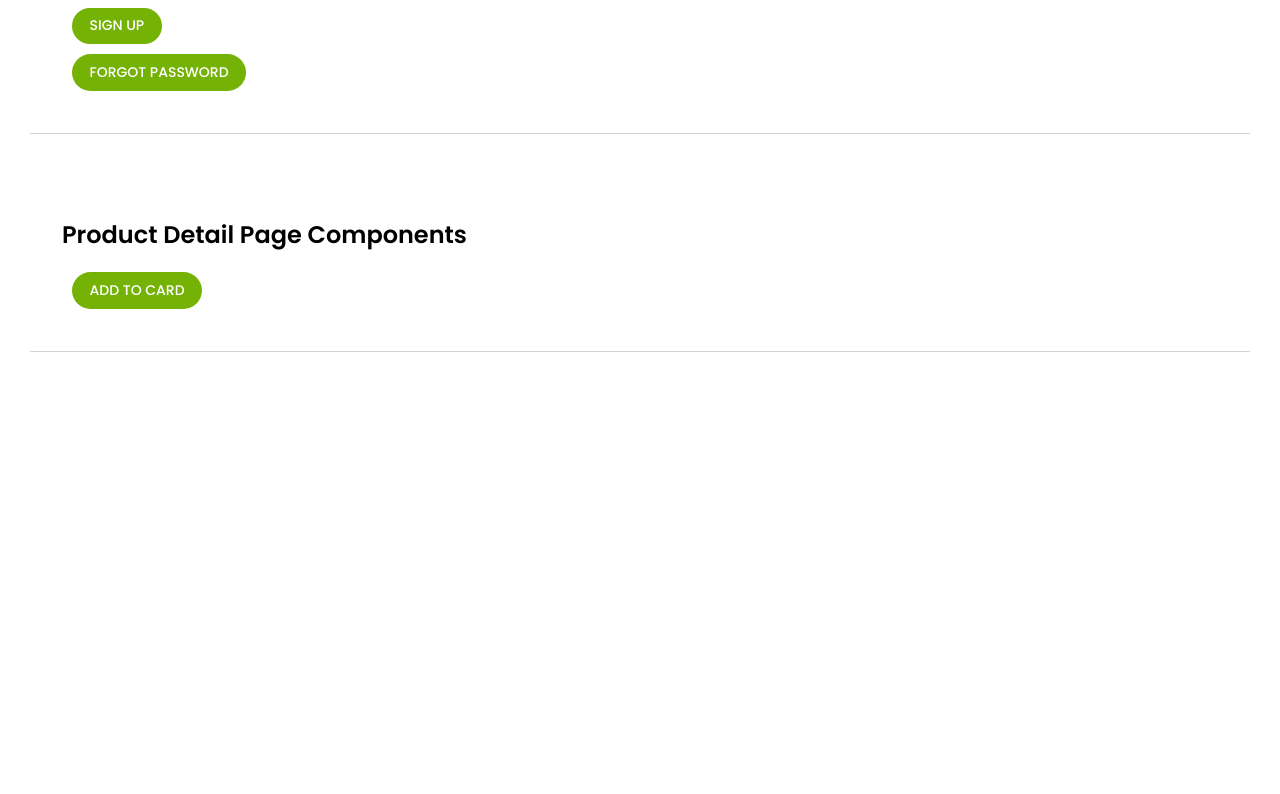
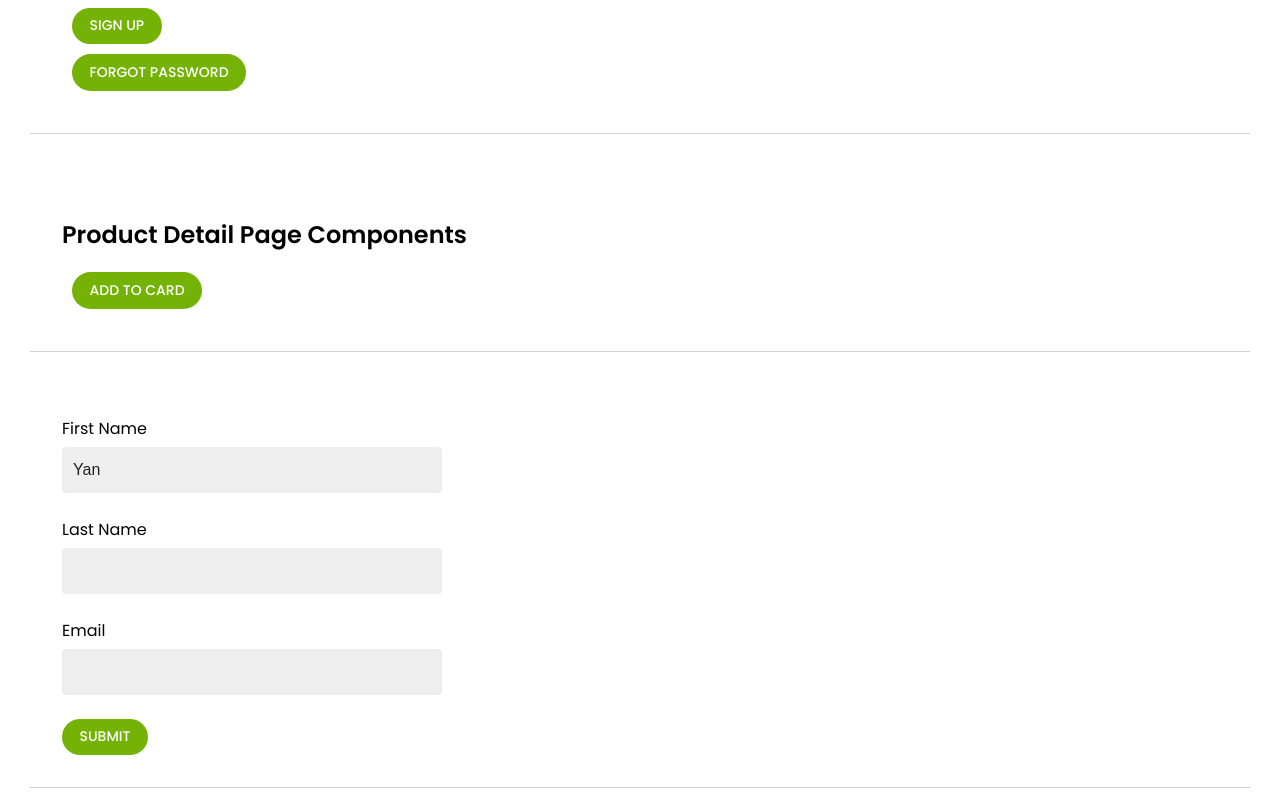
Before and after one commit to yanmoenaing118/react-components, a Next.js app: page / in a window 1280 px wide. Shown: the part 440-1234 px from the top of the page. Before the commit the page ends 824 px from the top, so only its background shows below. Built offline with nearby package versions, Linux system fonts and the light colour scheme.

Commit message:
email and text input with validation

```diff
--- /dev/null
+++ b/components/form/EmailInput.js
@@ -0,0 +1,54 @@
+export default function EmailInput({
+  label,
+  name,
+  validateOptions = {
+    pattern: /^[A-Z0-9._%+-]+@[A-Z0-9.-]+\.[A-Z]{2,4}$/i,
+    required: true,
+  },
+  register,
+  errorMessage,
+}) {
+  return (
+    <div>
+      <label>{label}</label>
+      <input type="text" {...register(name, { ...validateOptions })} />
+      {errorMessage && <span>{errorMessage}</span>}
+
+      <style jsx>{`
+        div {
+          display: flex;
+          flex-direction: column;
+          gap: 6px;
+        }
+
+        div:not(:last-child) {
+          margin-bottom: 24px;
+        }
+
+        input {
+          width: 100%;
+          border: none;
+          border-radius: 4px;
+          background-color: #eeeeee;
+          min-height: 46px;
+          color: #222222;
+          font-size: 16px;
+          border: 1px solid transparent;
+          padding: 0 10px;
+          outline: none;
+        }
+
+        span {
+          font-size: 14px;
+          color: red;
+        }
+
+        input:hover,
+        input:focus,
+        input:active {
+          border-color: ${errorMessage ? "red" : "#75B206"};
+        }
+      `}</style>
+    </div>
+  );
+}
--- /dev/null
+++ b/components/form/TextInput.js
@@ -0,0 +1,52 @@
+export default function TextInput({
+  defaultValue,
+  label,
+  name,
+  validateOptions = { required: true },
+  register,
+  errorMessage,
+}) {
+  return (
+    <div>
+      <label>{label}</label>
+      <input type="text" defaultValue={defaultValue} {...register(name, { ...validateOptions })} />
+      {errorMessage && <span>{errorMessage}</span>}
+
+      <style jsx>{`
+        div {
+          display: flex;
+          flex-direction: column;
+          gap: 6px;
+        }
+
+        div:not(:last-child) {
+          margin-bottom: 24px;
+        }
+
+        input {
+          width: 100%;
+          border: none;
+          border-radius: 4px;
+          background-color: #eeeeee;
+          min-height: 46px;
+          color: #222222;
+          font-size: 16px;
+          border: 1px solid transparent;
+          padding: 0 10px;
+          outline: none;
+        }
+
+        span {
+          font-size: 14px;
+          color: red;
+        }
+
+        input:hover,
+        input:focus,
+        input:active {
+          border-color: ${errorMessage ? "red" : "#75B206"};
+        }
+      `}</style>
+    </div>
+  );
+}
--- /dev/null
+++ b/components/form/index.js
@@ -0,0 +1,12 @@
+export default function Form({ children, onSubmit }) {
+  const handleSubmit = (e) => {
+    e.preventDefault();
+    onSubmit();
+  };
+
+  return (
+    <form onSubmit={handleSubmit}>
+      {children}
+    </form>
+  );
+}
--- a/package.json
+++ b/package.json
@@ -11,7 +11,8 @@
   "dependencies": {
     "next": "12.1.6",
     "react": "18.1.0",
-    "react-dom": "18.1.0"
+    "react-dom": "18.1.0",
+    "react-hook-form": "^7.30.0"
   },
   "devDependencies": {
     "eslint": "8.14.0",
--- a/pages/index.js
+++ b/pages/index.js
@@ -1,7 +1,21 @@
 import Button from "../components/Button";
+import Form from "../components/form";
+import TextInput from "../components/form/TextInput";
+import EmailInput from "../components/form/EmailInput";
 import { ICON_RIGH_ARROW } from "../icons";
+import { useForm } from "react-hook-form";
 
 export default function Home() {
+  const {
+    register,
+    formState: { errors },
+    handleSubmit,
+  } = useForm();
+
+  function onSubmit(data) {
+    console.log("Form data ", data);
+  }
+
   return (
     <main>
       <section>
@@ -20,13 +34,13 @@ export default function Home() {
         <h1>Login, Register, forgot password</h1>
         <div className="components">
           <div>
-            <Button type="submit" text="login" full size="lg" disabled/>
+            <Button type="submit" text="login" full size="lg" disabled />
           </div>
           <div>
-            <Button type="submit" text="sign up" full size="lg"/>
+            <Button type="submit" text="sign up" full size="lg" />
           </div>
           <div>
-            <Button type="submit" text="forgot password" full size="lg"/>
+            <Button type="submit" text="forgot password" full size="lg" />
           </div>
         </div>
       </section>
@@ -37,9 +51,36 @@ export default function Home() {
           <div>
             <Button text="add to card" fill />
           </div>
-          <div>
+          <div></div>
+        </div>
+      </section>
 
-          </div>
+      <section>
+        <div className="form-contianer">
+          <Form onSubmit={handleSubmit(onSubmit)}>
+            <TextInput
+              defaultValue="Yan"
+              register={register}
+              name="firstName"
+              label="First Name"
+              errorMessage={errors.firstName && "First Name is required!"}
+            />
+
+            <TextInput
+              register={register}
+              name="lastName"
+              label="Last Name"
+              errorMessage={errors.lastName && "Last Name is required"}
+            />
+
+            <EmailInput
+              register={register}
+              name="email"
+              label="Email"
+              errorMessage={errors.email && "Invalid email"}
+            />
+            <Button text="Submit" type="submit" />
+          </Form>
         </div>
       </section>
       <style jsx>{`
@@ -59,6 +100,10 @@ export default function Home() {
           border: 1px solid gray;
           max-width: 380px;
         }
+
+        .form-contianer {
+          max-width: 380px;
+        }
       `}</style>
     </main>
   );
```
Also changed, not shown: 1 other file (tests, documents, lock files or other folders).
